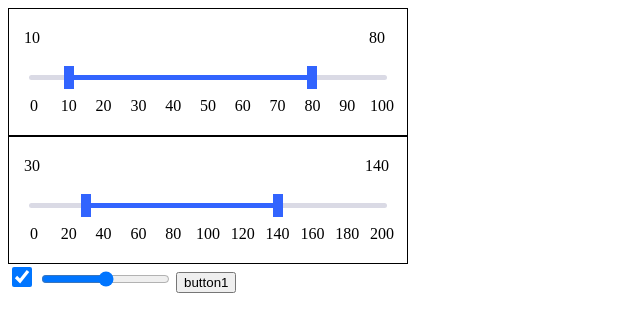
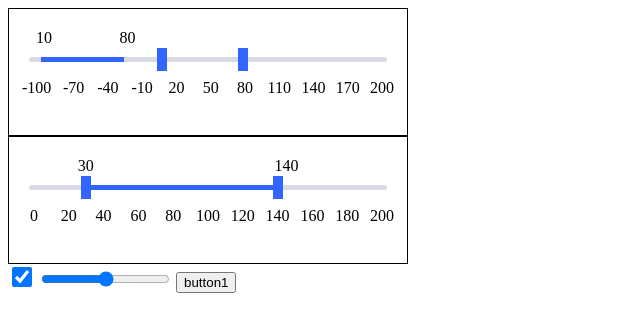
Before and after one commit to simskiy/jq-plugin, a website built with webpack: page src/index.html in a window 1280 px wide. Both pictures are taken after a click on the button "button1". Shown: the whole page, without its empty margins (0-640 px from the left). Built offline with nearby package versions, Linux system fonts and the light colour scheme.

Commit message:
сделал label (отображение текущего значения) над переключателем (thumb)

```diff
--- a/src/components/range/Range.ts
+++ b/src/components/range/Range.ts
@@ -3,6 +3,7 @@ import { RangeDraw } from "./RangeDraw";
 import { ISliderComponent } from "@core/SliderComponent";
 import { IRangeDraw } from "./RangeDraw";
 import { Options } from "@/core/interfaces";
+import { calcPos } from "@/core/utils";
 
 export interface IRange extends ISliderComponent {
   slider: IRangeDraw
@@ -29,16 +30,19 @@ export class Range extends SliderComponent {
     super.init()
     this.$root.append(this.slider.init())
     this.observer.subscribe('range:input', (data: string) => this.slider.drawTracks(data))
-    this.observer.subscribe('slider:set', () => this.slider.setRangeProperty())
+    this.observer.subscribe('range:set', () => this.slider.setRangeProperty())
   }
 
   onInput(event: {target: HTMLInputElement}) {
-    this.observer.emit('thumb:input', event.target)
     switch (event.target.dataset.input) {
-      case '1': { this.params.value1 = +event.target.value
+      case '1': {
+        this.params.value1 = +event.target.value
+        this.params.pos1 = +event.target.value
         this.observer.emit('range:input', event.target.dataset.input)}; break
       case '2': { this.params.value2 = +event.target.value
+        this.params.pos2 = +event.target.value
         this.observer.emit('range:input', event.target.dataset.input)};break
     }
+    this.observer.emit('thumb:input', event.target)
   }
 }
--- a/src/components/range/RangeDraw.ts
+++ b/src/components/range/RangeDraw.ts
@@ -23,17 +23,18 @@ export class RangeDraw implements IRangeDraw{
   init() {
     this.track.className = 'range__track'
     this.fillSliderProperty()
-
     this.drawTracks()
+    this.params.pos1 = +this.slide1.value
+    this.params.pos2 = +this.slide2.value
 
     return [this.track, this.slide1, this.slide2]
   }
 
    drawTracks(data?: string) {
+    this.drawBackgroundRange(this.params.multirange)
     if (Number(this.slide2.value) - Number(this.slide1.value) < this.params.step && data) {
       this.stopThumb(data)
     } else {
-      this.drawBackgroundRange(this.params.multirange)
       this.params.value1 = +this.slide1.value
       this.params.value2 = +this.slide2.value
     }
@@ -42,15 +43,17 @@ export class RangeDraw implements IRangeDraw{
   drawBackgroundRange(multirange: boolean) {
     let percent1: number = 0
     let percent2: number = 0
-
+    this.params.pos1 = 100 * (this.params.value1 / (this.params.max - this.params.min))
+    this.params.pos2 = 100 * (this.params.value2 / (this.params.max - this.params.min))
     if (multirange) {
-      percent1 = (Number(this.slide1.value) - this.params.min) / (this.params.max - this.params.min) * 100
-      percent2 = (Number(this.slide2.value) - this.params.min) / (this.params.max - this.params.min) * 100
+      percent1 = 100 * (Number(this.slide1.value) / (this.params.max - this.params.min))
+      percent2 = 100 * (Number(this.slide2.value) / (this.params.max - this.params.min))
     } else {
       percent1 = 0
       percent2 = +this.slide2.value / this.params.max * 100
     }
     this.track.style.background = `linear-gradient(to right, #dadae5 ${percent1}%, #3264fe ${percent1}%, #3264fe ${percent2}%, #dadae5 ${percent2}%)`
+
   }
 
   setRangeProperty() {
--- a/src/components/scale/Scale.ts
+++ b/src/components/scale/Scale.ts
@@ -25,6 +25,6 @@ export class Scale extends SliderComponent implements IScale {
     super.init()
     const scale = this.scale.init()
     this.$root.append(scale)
-    this.observer.subscribe('slider:set', () => this.$root.append(this.scale.init()))
+    this.observer.subscribe('scale:set', () => this.$root.append(this.scale.init()))
   }
 }
--- a/src/components/slider/Slider.ts
+++ b/src/components/slider/Slider.ts
@@ -4,6 +4,7 @@ import {Scale} from '@components/scale/Scale'
 import {ISliderComponent} from '@/core/SliderComponent'
 import {Observer, IObserver} from '@core/Observer'
 import { SliderParams } from '@/core/SliderParams'
+import { calcPos } from '@/core/utils'
 
 import { Params } from '@core/interfaces'
 export class Slider {
@@ -52,13 +53,13 @@ export class Slider {
     this.params.value2 = options.value2 || this.params.value2
     this.params.multirange = options.multirange || this.params.multirange
     this.params.orientation = options.orientation || this.params.orientation
+    this.params.pos1 = calcPos(this.params.value1, this.params.min, this.params.max)
+    this.params.pos2 = calcPos(this.params.value2, this.params.min, this.params.max)
 
-    // this.observer.emit('range:set')
-    // this.observer.emit('scale:set')
-    // this.observer.emit('value:set')
-    this.observer.emit('slider:set')
+    this.observer.emit('range:set')
+    this.observer.emit('value:set')
+    this.observer.emit('scale:set')
     this.setOrientation(this.params.orientation)
-    console.log(this.params)
   }
 
   private setOrientation(value: string) {
--- a/src/components/values/ValueDraw.ts
+++ b/src/components/values/ValueDraw.ts
@@ -11,6 +11,8 @@ export class ValueDraw {
     this.$el = el
     this.params = params
   }
+
+  private widthThumb = 10;
 
   init() {
     for (let label of [this.label1, this.label2]) {
@@ -26,6 +28,7 @@ export class ValueDraw {
     } else {
       this.label1.style.display = 'none'
     }
+    this.setPosition()
     this.label1.textContent = this.params.value1.toString()
     this.label2.textContent = this.params.value2.toString()
   }
@@ -33,8 +36,25 @@ export class ValueDraw {
   changeValues(el: HTMLInputElement) {
     if (el.dataset.input === '1') {
       this.label1.textContent = Number(el.value) >= Number(this.label2.innerText) ? this.params.value1.toString() : el.value
+      if (this.label1.clientWidth > this.widthThumb) {
+        this.label1.style.transform = this.transformThumb(this.params.pos1, this.label1.offsetWidth)
+      } else {
+        this.label1.style.transform = 'translateX(0)'
+      }
     } else {
       this.label2.textContent = Number(el.value) <= Number(this.label1.innerText) ? this.params.value2.toString() : el.value
+      this.label2.style.transform = this.transformThumb(this.params.pos2, this.label2.offsetWidth)
     }
+    this.setPosition()
+  }
+
+  private setPosition() {
+    this.label1.style.left = `${this.params.pos1}%`
+    this.label2.style.left = `${this.params.pos2}%`
+  }
+
+  private transformThumb(pos: number, width: number) {
+    const shift = (this.widthThumb * pos / 100) + ((width - this.widthThumb) / 2)
+    return `translateX(-${shift}px)`
   }
 }
--- a/src/components/values/Values.ts
+++ b/src/components/values/Values.ts
@@ -25,6 +25,6 @@ export class Values extends SliderComponent implements IValues {
     super.init()
     this.$root.append(this.value.init())
     this.observer.subscribe('thumb:input', (el: HTMLInputElement) => this.value.changeValues(el) )
-    this.observer.subscribe('slider:set', () => this.value.init())
+    this.observer.subscribe('value:set', () => this.value.init())
   }
 }
--- a/src/core/SliderParams.ts
+++ b/src/core/SliderParams.ts
@@ -1,8 +1,30 @@
 import { Params } from "./interfaces";
+import { calcPos } from "./utils";
 
 export class SliderParams {
-  params: { min: number; max: number; step: number; value1: number; value2: number; multirange: boolean; orientation: string;};
-  private _defOpt: {min: number, max: number, step: number, value1: number, value2: number, multirange: boolean, orientation: string}
+  params: {
+    min: number;
+    max: number;
+    step: number;
+    value1: number;
+    value2: number;
+    pos1: number;
+    pos2: number;
+    multirange: boolean;
+    orientation: string;
+  };
+
+  private _defOpt: {
+    min: number,
+    max: number,
+    step: number,
+    value1: number,
+    value2: number,
+    // pos1: number,
+    // pos2: number,
+    multirange: boolean,
+    orientation: string
+  }
 
   constructor(options?: {min?: number, max?: number, step?: number, value1?: number, value2?: number, multirange?: boolean, orientation?: string}) {
 
@@ -13,7 +35,7 @@ export class SliderParams {
       value1: 10,
       value2: 80,
       multirange: true,
-      orientation: 'horizontal'
+      orientation: 'horizontal',
     }
 
     this.params = {
@@ -23,9 +45,22 @@ export class SliderParams {
       value1: options?.value1 ?? this._defOpt.value1,
       value2: options?.value2 ?? this._defOpt.value2,
       multirange: options?.multirange ?? this._defOpt.multirange,
-      orientation: options?.orientation ?? this._defOpt.orientation
+      orientation: options?.orientation ?? this._defOpt.orientation,
+      // pos1: 100 * (this.value1 / (this.max - this.min)),
+      // pos2: 100 * (this.value2 / (this.max - this.min))
+      pos1: 0,
+      pos2: 0,
     }
+    // this.params.pos1 = ))
   }
+
+  // private calcPosition1 (value = this._defOpt.value1) {
+  //   return 100 * (value / (this.params.max - this.params.min))
+  // }
+
+  // private calcPosition2 (value = this._defOpt.value2) {
+  //   return 100 * (value / (this.params.max - this.params.min))
+  // }
 
   get defOpt() {
     return this._defOpt
@@ -49,6 +84,14 @@ export class SliderParams {
 
   get value2() {
     return this.params.value2
+  }
+
+  get pos1() {
+    return 100 * (this.params.value1 / (this.params.max - this.params.min))
+  }
+
+  get pos2() {
+    return 100 * (this.params.value2 / (this.params.max - this.params.min))
   }
 
   get orientation() {
@@ -79,6 +122,14 @@ export class SliderParams {
     this.params.value2 = value
   }
 
+  set pos1(value) {
+    this.params.pos1 = 100 * (value / (this.params.max - this.params.min))
+  }
+
+  set pos2(value) {
+    this.params.pos2 = 100 * (value / (this.params.max - this.params.min))
+  }
+
   set orientation(value) {
     this.params.orientation = value
   }
@@ -87,7 +138,4 @@ export class SliderParams {
     this.params.multirange = value
   }
 
-  set(options: Params) {
-
-  }
 }
--- a/src/core/utils.ts
+++ b/src/core/utils.ts
@@ -42,3 +42,7 @@ function getOptions(opt?: Options) {
 export function rounded(num: number) {
   return Number(num.toFixed(1))
 }
+
+export function calcPos(currentValue: number, min: number, max: number) {
+  return 100 * (currentValue / (max - min))
+}
--- a/src/index.ts
+++ b/src/index.ts
@@ -23,7 +23,7 @@ import {Slider} from '@components/slider/Slider'
 })(jQuery)
 
 // $('#app').dblSlider({value1: 20})
-$('#app1').dblSlider()
+$('#app1').dblSlider({min: -100, max:200})
 let slider = $('#app2').dblSlider({min: 0, max: 100, value1: 20, value2: 50})
 $('#btn').on('click', () => slider.set({ value1: 30, value2: 140, step: 10, max: 200, multirange: false}))
 $('#mr').on('change', function () {
--- a/src/styles/main.scss
+++ b/src/styles/main.scss
@@ -112,22 +112,25 @@
   .values {
     display: flex;
     justify-content: space-between;
-    width: calc(100% - 10px);
+    // width: calc(100% - 10px);
+    width: 100%;
     position: relative;
     margin: auto;
     margin-bottom: 10px;
     margin-right: auto;
 
     &__lable {
-      // position: absolute;
-      display: flex;
-      width: 30px;
-      justify-content: center;
-      transform: translateX(-10px);
+      position: absolute;
+      min-width: 10px;
+      // display: flex;
+      // width: 30px;
+      // justify-content: center;
+      transform: translateX(-5px);
+      text-align: center;
     }
 
     &__lable:last-child {
-      transform: translateX(10px);
+      // transform: translateX(10px);
     }
   }
   .scale {
```
